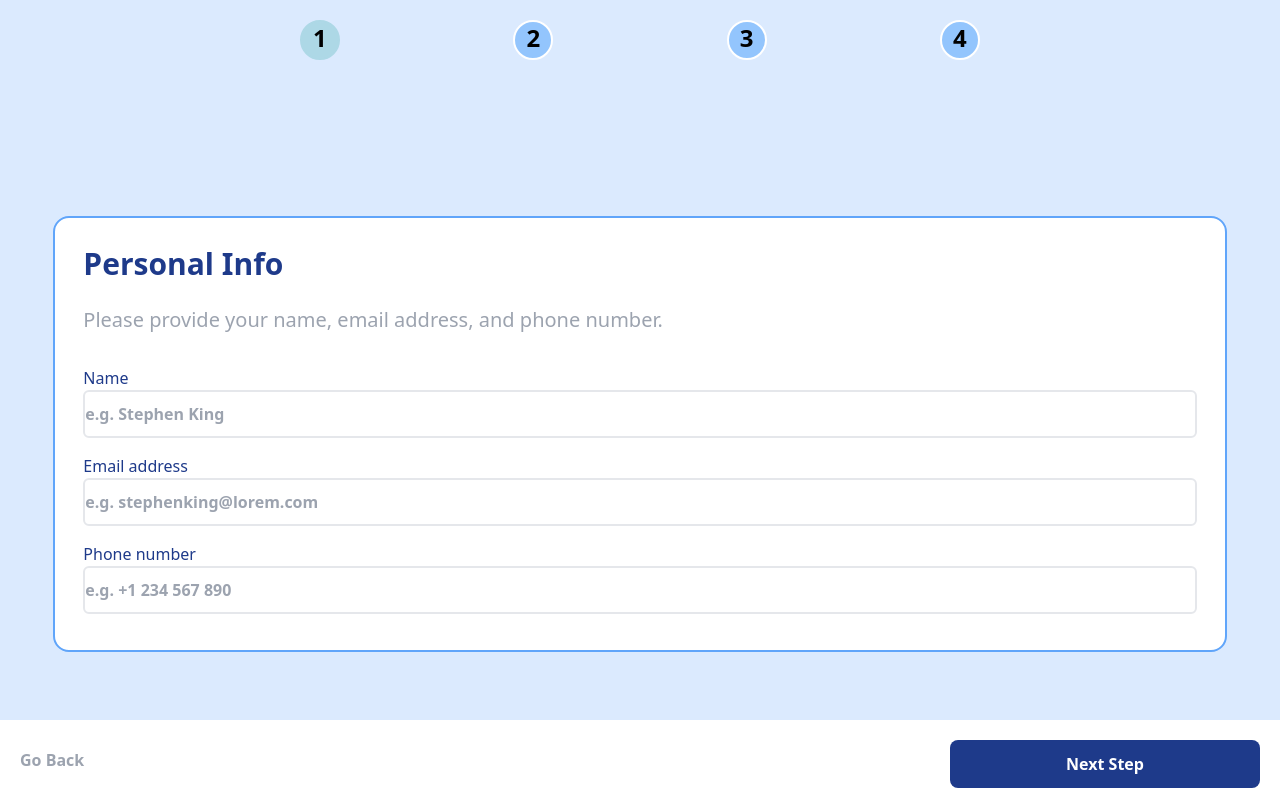
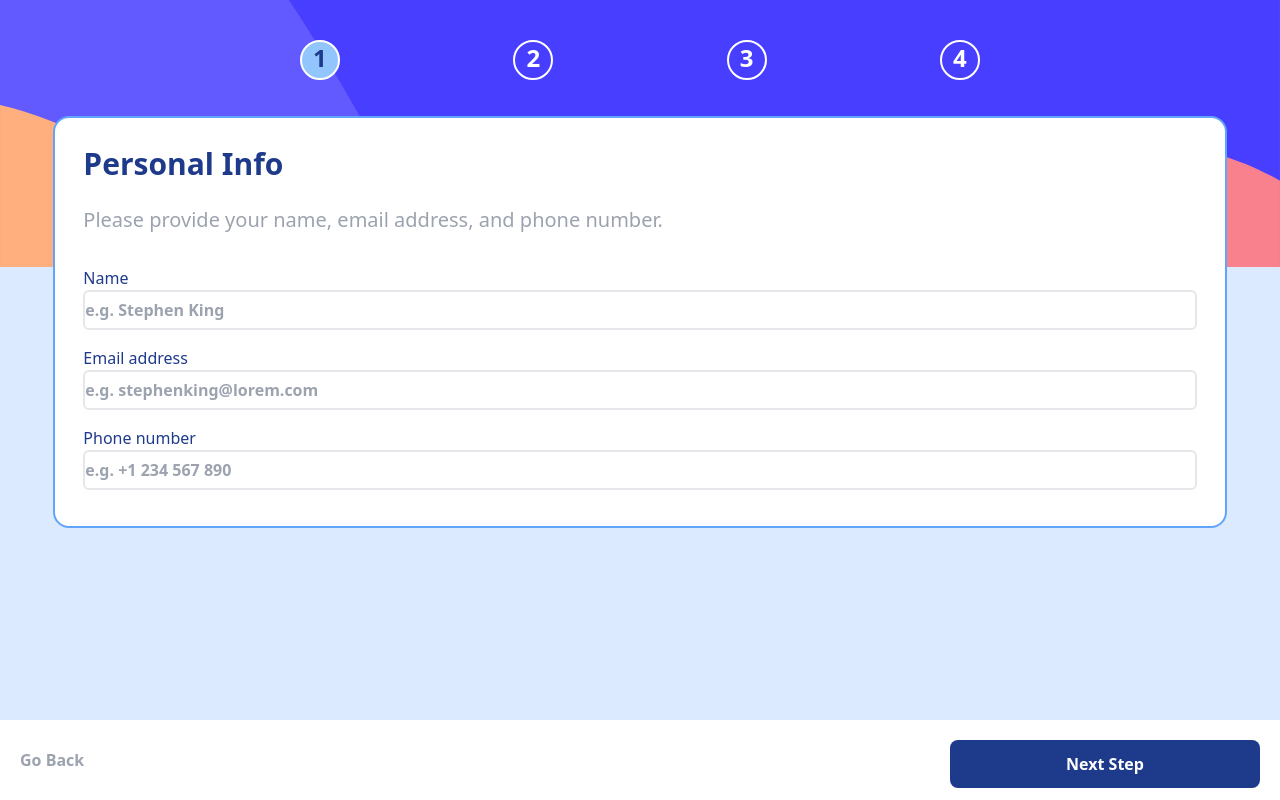
Before and after one commit to diopmorfall/multistep-form, a React (Create React App) app: page / in a window 1280 px wide. Built offline with nearby package versions, Linux system fonts and the light colour scheme.

Commit message:
Basic stepsbar styling

```diff
--- a/src/components/PersonalFormPage/PersonalFormPage.module.css
+++ b/src/components/PersonalFormPage/PersonalFormPage.module.css
@@ -1,5 +1,5 @@
 .form-page {
-    @apply relative bottom-32 mx-auto flex w-11/12 flex-col rounded-2xl border-2 border-blue-400 bg-white p-7;
+    @apply relative top-24 mx-auto flex w-11/12 flex-col rounded-2xl border-2 border-blue-400 bg-white p-7;
 }
 /*todo: needs to be generalized for each section title*/
 section h1{
@@ -23,7 +23,7 @@ label {
 }
 
 input {
-    @apply col-span-2 h-12 rounded-md border-2 font-semibold text-blue-800;
+    @apply col-span-2 h-10 rounded-md border-2 font-semibold text-blue-800;
 }
 
 small {
--- a/src/components/StepsBar/StepsBar.js
+++ b/src/components/StepsBar/StepsBar.js
@@ -4,17 +4,22 @@ import moduleStyles from './StepsBar.module.css';
 
 export default function StepsBar() {
     const page = useSelector(state => state.pages.currentPage);
+    const steps = ['Your info', 'Select plan', 'Add-ons', 'Summary'];
+
     return (
-        <nav>
+        <nav className='bg-stepsBar'>
             <ul className={moduleStyles['ul']}>
                 {[1, 2, 3, 4].map(step => (
                     <li key={step}
-                        style={page === step ?
-                            { backgroundColor: 'lightblue', border: '2px solid lightblue' } :
-                            {}
-                        }
+                        className={page === step ? moduleStyles['current-page-li'] : ''}
                     >
-                        {step}
+                        <span
+                            className={page === step ? moduleStyles['current-page'] : ''}
+                        >{step}</span>
+                        <div className={moduleStyles['caption']}>
+                            <span>STEP {step}</span>
+                            <span>{steps[step + 1]}</span>
+                        </div>
                     </li>
                 ))}
             </ul>
--- a/src/components/StepsBar/StepsBar.module.css
+++ b/src/components/StepsBar/StepsBar.module.css
@@ -3,7 +3,7 @@
 @tailwind utilities;
 
 nav {
-    @apply mb-10;
+    @apply mb-10 py-10 absolute top-0 h-1/3 w-full bg-cover;
 }
 
 .ul {
@@ -13,5 +13,17 @@ nav {
 
 
 .ul li {
-    @apply h-10 w-10 rounded-full border-2 border-white bg-blue-300 text-center text-2xl font-semibold;
+    @apply h-10 w-10 rounded-full border-2 border-white text-center text-2xl text-white font-semibold;
 }
+
+.current-page-li{
+    @apply bg-blue-300 border-0;
+}
+
+.current-page{
+    @apply text-blue-900;
+}
+
+.caption{
+    @apply flex flex-col hidden;
+}
--- a/tailwind.config.js
+++ b/tailwind.config.js
@@ -4,7 +4,11 @@ module.exports = {
         "./src/**/*.{js,jsx,ts,tsx}",
     ],
     theme: {
-        extend: {},
+        extend: {
+            backgroundImage: {
+                'stepsBar': "url('/src/assets/images/bg-sidebar-mobile.svg')"
+            }
+        },
     },
     plugins: [],
 }
```
